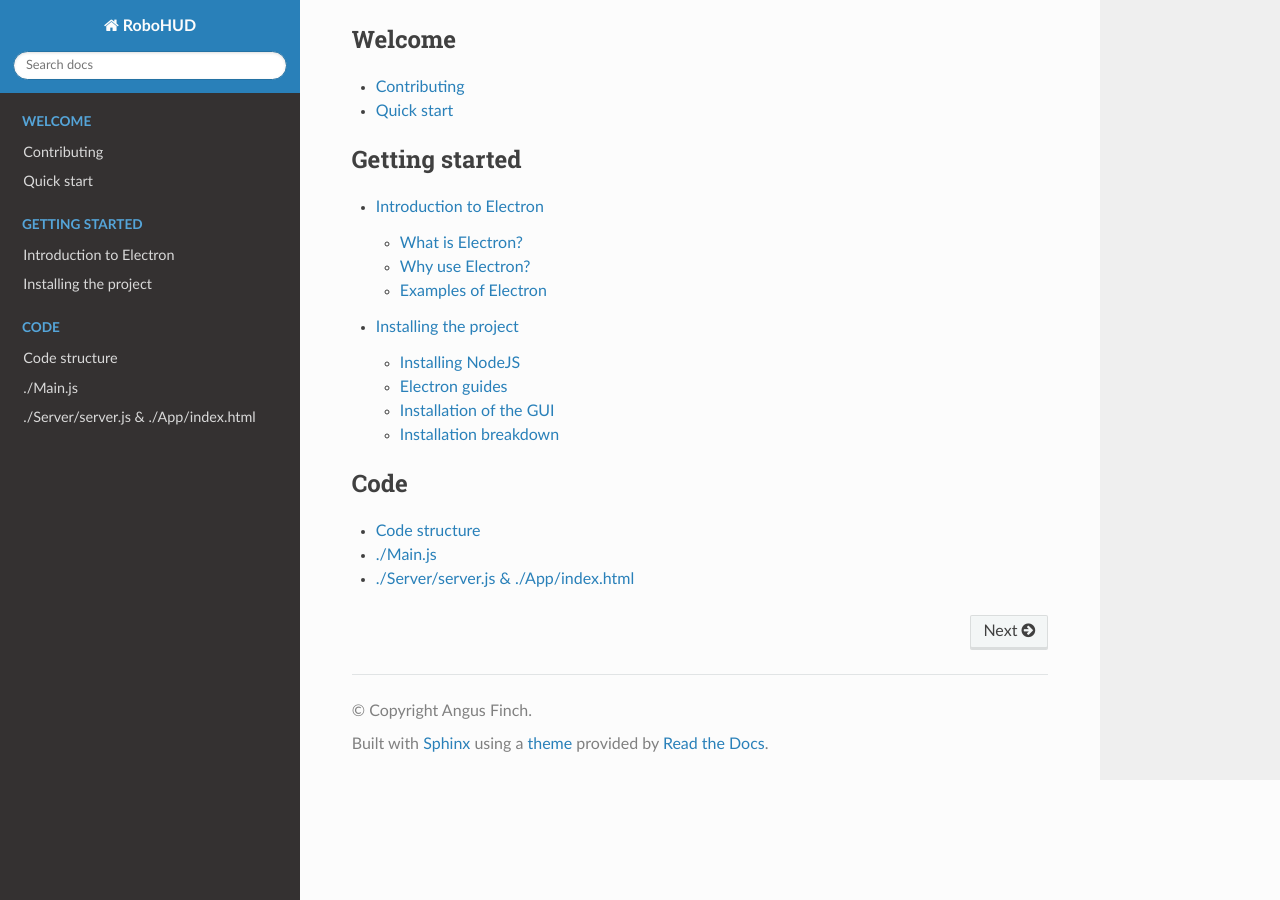
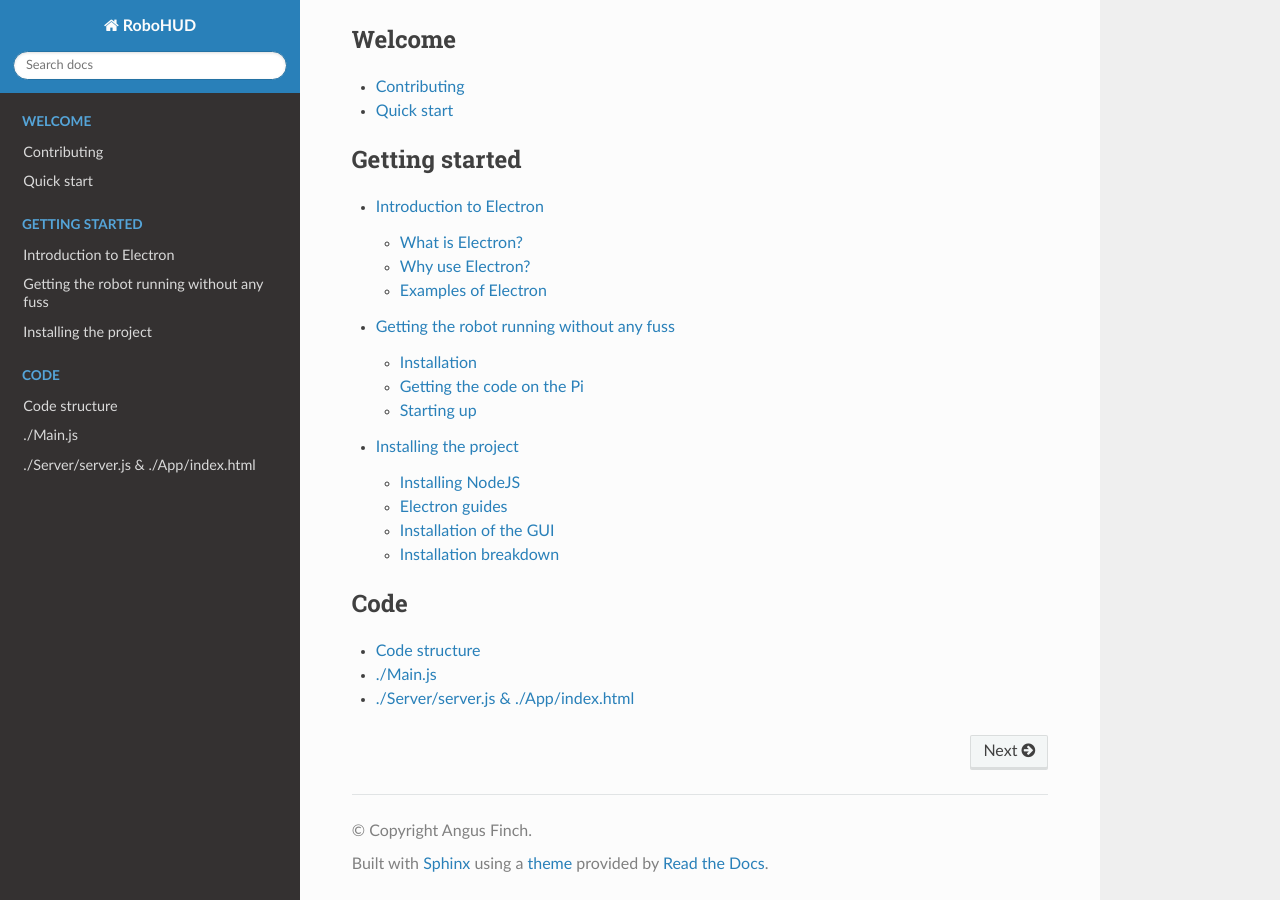
Before and after one commit to Finchiedev/robotics-docs, a Sphinx documentation site: the page built from source/index.rst, in a window 1280 px wide and 900 px high, scrolled down 589 px. Built offline with Sphinx 7.4.7 and the Read the Docs theme 2.0.0, drawn with Linux system fonts in a browser that asks for light colours; some of the changed lines change nothing that is shown.

Commit message:
Fix broken commit

```diff
--- a/source/index.rst
+++ b/source/index.rst
@@ -31,6 +31,7 @@ Documentation tree:
    :caption: Getting started
 
    start/intro
+   start/get-going
    start/installation
 
 .. toctree::
--- /dev/null
+++ b/source/start/get-going.rst
@@ -0,0 +1,60 @@
+Getting the robot running without any fuss
+==========================================
+
+Do you want to just get the robot to work? This is the place! This page will show you how to get the GUI going in (hopefully) under 10 minutes.
+Please note - at the time of writing, the GUI code is not modular. This means it will currently not work for any robot you turn on without some tweaking.
+If you **do** need help, please come find Angus Finch, a senior member of the robotics club or Mr. Nolan/Felix.
+
+Installation
+^^^^^^^^^^^^
+
+First things first, make sure you have installed NodeJS and NPM:
+
+``node -v && npm -v``
+
+From there, we are able to install the RoboHUD project (make sure that you are in the right directory!):
+
+``git clone https://github.com/CCGSRobotics/RoboHUD.git``
+
+CD into the directory so we are in the right place:
+
+``cd RoboHUD/``
+
+Install all of the required packages with the following (this will install in the top directory and install in the server directory):
+
+``npm install && cd Server/ && npm install && cd ..``
+
+Getting the code on the Pi
+^^^^^^^^^^^^^^^^^^^^^^^^^^
+
+Now this is a tricky set of commands, but it is very useful to transfer files to the robot without any internet on the robot.
+Open a new terminal window and SSH into the Pi (remember to change to its wireless network):
+
+``ssh pi@192.168.100.1``
+
+Check if there is an existing GUI folder in ~/:
+
+``ls | grep "GUI"``
+
+If there is no output from that command, run the following:
+
+``mkdir GUI``
+
+From there, you can CD into the GUI directory:
+
+``cd GUI``
+
+There is a **very** neat tool called scp, which uses the SSH technology to copy files across devices. Try using the following in the original terminal you opened:
+
+``scp -r Server/ pi@192.168.100.1:~/GUI/``
+
+Starting up
+^^^^^^^^^^^
+
+Go back to the SSH terminal and type in ``ls`` to make sure the files have been copied across. There should be a Server/ folder with some files in it.
+
+Once again, use ``cd Server/`` to go into the project directory.
+
+Use the command ``node server.js`` to start the compatability server
+
+Return to the original terminal and run ``npm start``. The GUI should start, with the only thing left do do being the addition of a controller!
```
Also changed, not shown: 14 other files.
